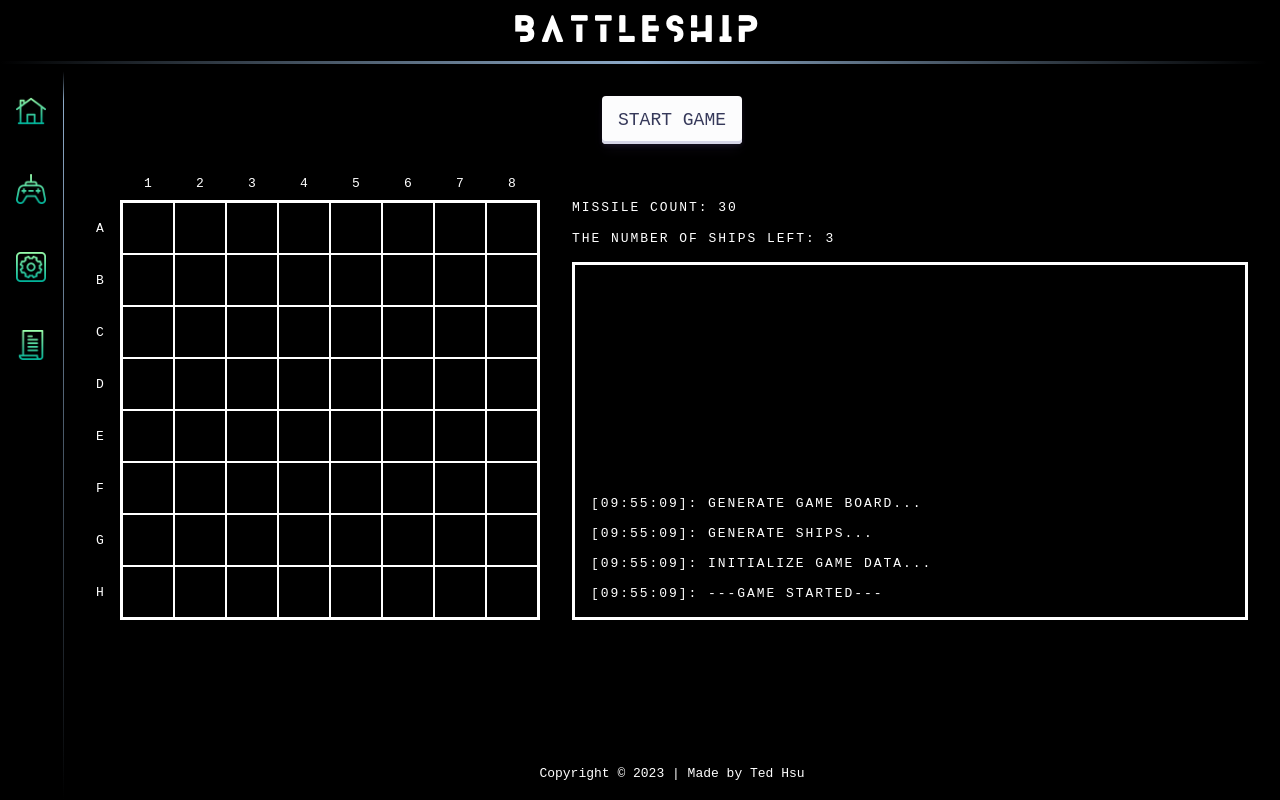
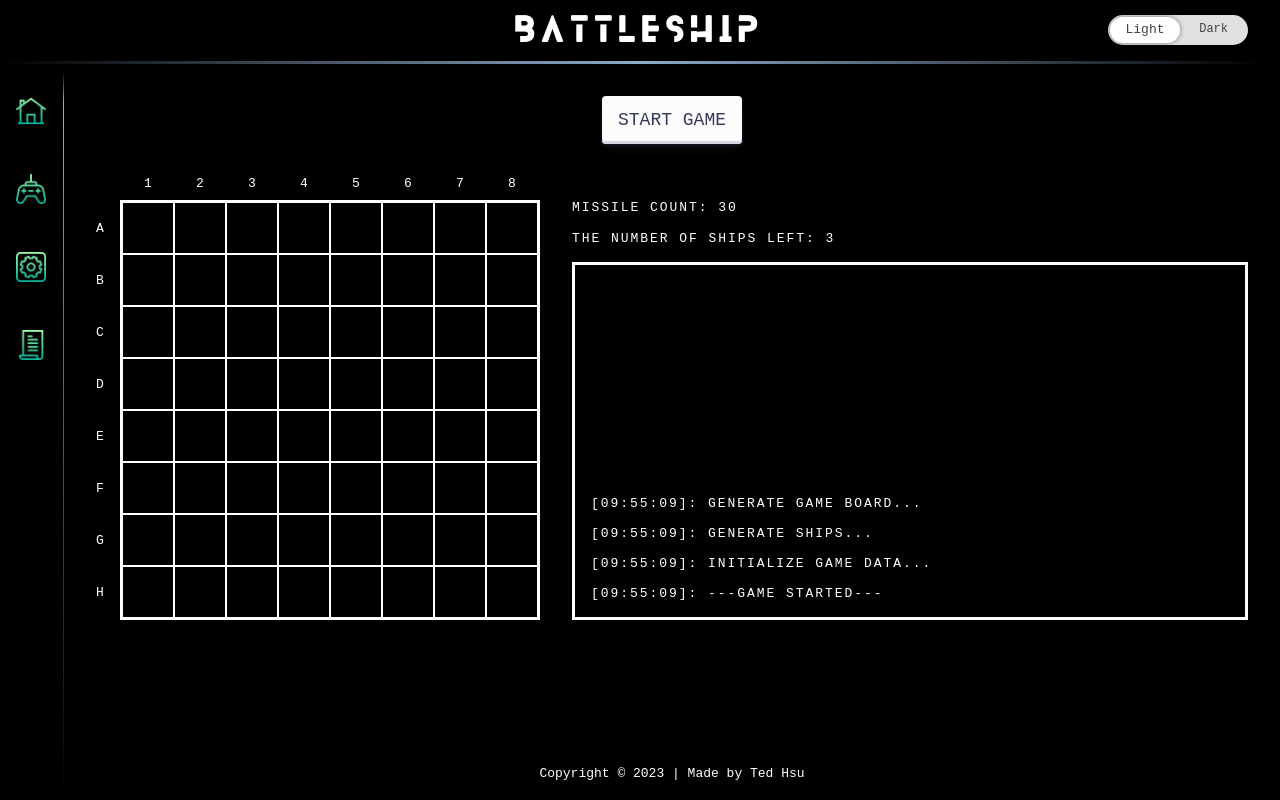
Before and after one commit to tedythsu/battleship-game, an Angular app: page /game in a window 1280 px wide. Built offline with nearby package versions, Linux system fonts and the light colour scheme.

Commit message:
feat: Add color mode switch button

```diff
--- a/src/app/core/components/header/header.component.html
+++ b/src/app/core/components/header/header.component.html
@@ -1,3 +1,9 @@
 <header class="header">
   <h1 class="header__title">Battleship</h1>
+  <div class="header__switch-container">
+      <label class="color-mode-switch">
+        <input type="checkbox" name="color_mode" value="1">
+        <label for="color_mode" data-on="Dark" data-off="Light" class="color-mode-switch-inner"></label>
+      </label>
+  </div>
 </header>
--- a/src/app/core/components/header/header.component.scss
+++ b/src/app/core/components/header/header.component.scss
@@ -3,6 +3,7 @@
   align-items: center;
   justify-content: center;
   padding: 1em;
+  position: relative;
   border-image: linear-gradient(to left,
       rgba(0, 0, 0, 1) 1%,
       #8EABC9 50%,
@@ -17,3 +18,90 @@
     cursor: default;
   }
 }
+
+/*switch styles*/
+.header__switch-container {
+  display: table-cell;
+  vertical-align: middle;
+  text-align: center;
+  position: absolute;
+  right: 2rem;
+  cursor: pointer;
+
+  label {
+    font-size: 13px;
+    color: #424242;
+    font-weight: 500;
+  }
+
+  .color-mode-switch {
+    display: inline-block;
+    margin: 0px;
+    position: relative;
+
+    input[type="checkbox"] {
+      cursor: pointer;
+      width: 50px;
+      height: 25px;
+      opacity: 0;
+      position: absolute;
+      top: 0;
+      z-index: 1;
+      margin: 0px;
+
+      &:checked+label.color-mode-switch-inner {
+        background: #151515;
+        color: #fff;
+
+        &:before {
+          content: attr(data-off);
+          right: auto;
+          left: 20px;
+        }
+
+        &:after {
+          content: attr(data-on);
+          left: 68px;
+          background: #3c3c3c;
+        }
+      }
+    }
+
+    >label.color-mode-switch-inner {
+      margin: 0px;
+      width: 140px;
+      height: 30px;
+      background: #E0E0E0;
+      border-radius: 26px;
+      overflow: hidden;
+      position: relative;
+      transition: all 0.3s ease;
+      display: block;
+
+      &:before {
+        content: attr(data-on);
+        position: absolute;
+        font-size: 12px;
+        font-weight: 500;
+        top: 7px;
+        right: 20px;
+      }
+
+      &:after {
+        content: attr(data-off);
+        width: 70px;
+        height: 16px;
+        background: #fff;
+        border-radius: 26px;
+        position: absolute;
+        left: 2px;
+        top: 2px;
+        text-align: center;
+        transition: all 0.3s ease;
+        box-shadow: 0px 0px 6px -2px #111;
+        padding: 5px 0px;
+      }
+    }
+  }
+
+}
```
